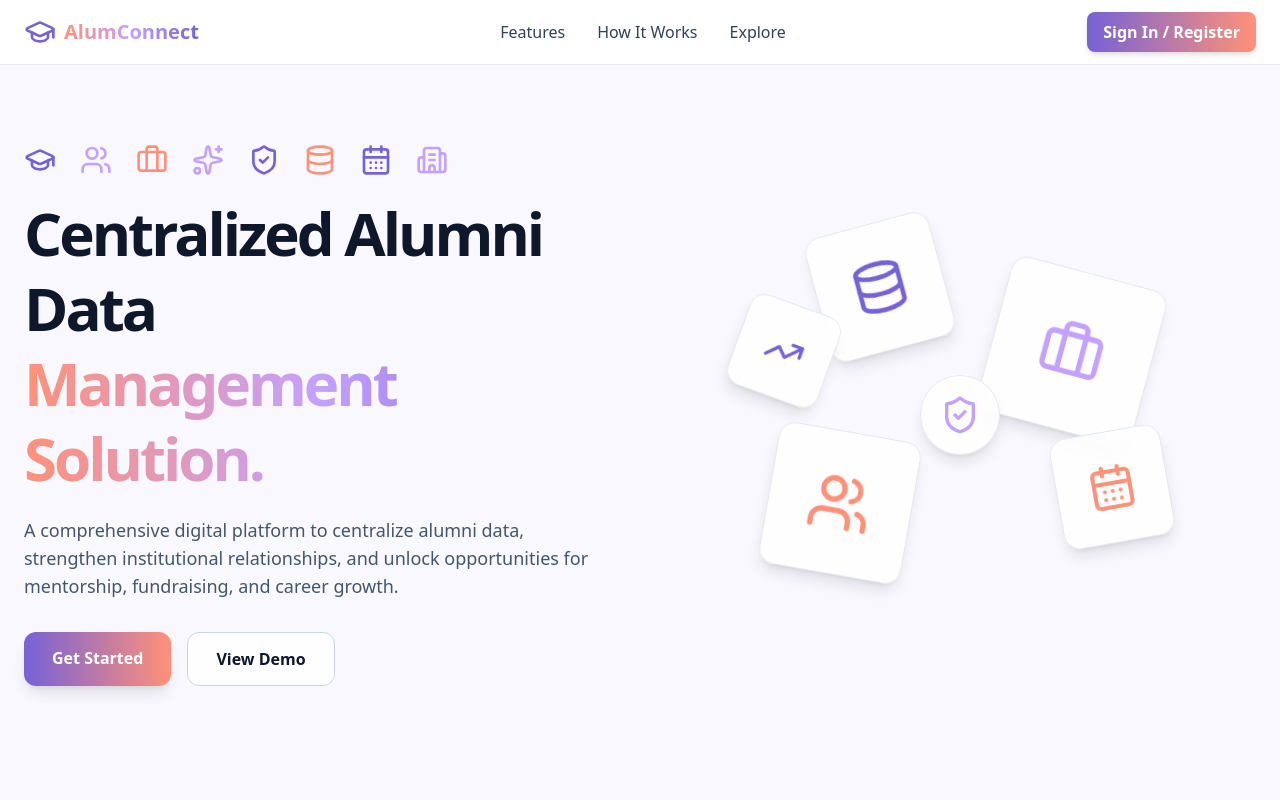
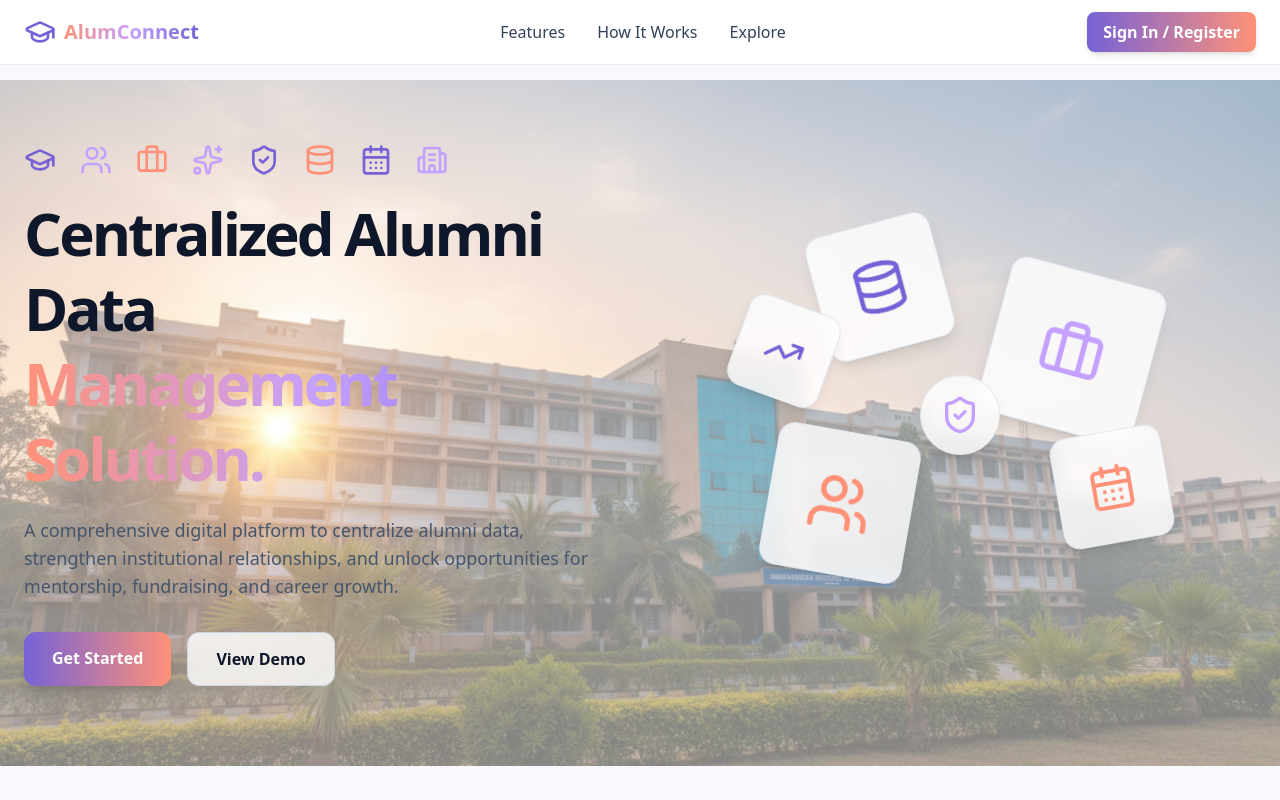
Before and after one commit to knoxiboy/AlumConnect, a React (Vite) app in the folder frontend/: page /landing in a window 1280 px wide. Shown: the top 800 px of the page. Built offline with nearby package versions, Linux system fonts and the light colour scheme.

Commit message:
Modified and added college image on the home page

```diff
--- a/frontend/src/pages/Landing.jsx
+++ b/frontend/src/pages/Landing.jsx
@@ -104,8 +104,18 @@ export default function Landing() {
       <main className="pt-20">
 
         {/* --- Hero Section --- */}
-        <section className="px-4 sm:px-6 pt-8 sm:pt-16 pb-12 sm:pb-20">
-          <div className="max-w-7xl mx-auto text-center lg:text-left grid lg:grid-cols-2 gap-8 lg:gap-12 items-center">
+        <section className="px-4 sm:px-6 pt-8 sm:pt-16 pb-12 sm:pb-20 relative">
+          {/* Background Image for SRM University AP */}
+          <div
+            className="absolute inset-0 bg-cover bg-center z-0"
+            style={{
+              backgroundImage: "url('/images/srm-university-ap.jpg')",
+              backgroundBlendMode: 'overlay',
+              backgroundColor: 'rgba(255, 255, 255, 0.5)'
+            }}
+          />
+
+          <div className="max-w-7xl mx-auto text-center lg:text-left grid lg:grid-cols-2 gap-8 lg:gap-12 items-center relative z-10">
             {/* Left: Content */}
             <div>
               {/* SVG Icons Row */}
@@ -180,9 +190,9 @@ export default function Landing() {
               </div>
             </div>
           </div>
-        </section>
+      </section>
 
-        {/* --- Problem Statement Section --- */}
+      {/* --- Problem Statement Section --- */}
         <section className="py-12 sm:py-16 border-b border-slate-200">
           <div className="max-w-7xl mx-auto px-4 sm:px-6">
             <div className="text-center mb-8 sm:mb-12">
```
Also changed, not shown: frontend/public/images/2.jpg (added), frontend/public/images/srm-university-ap.jpg (added).
